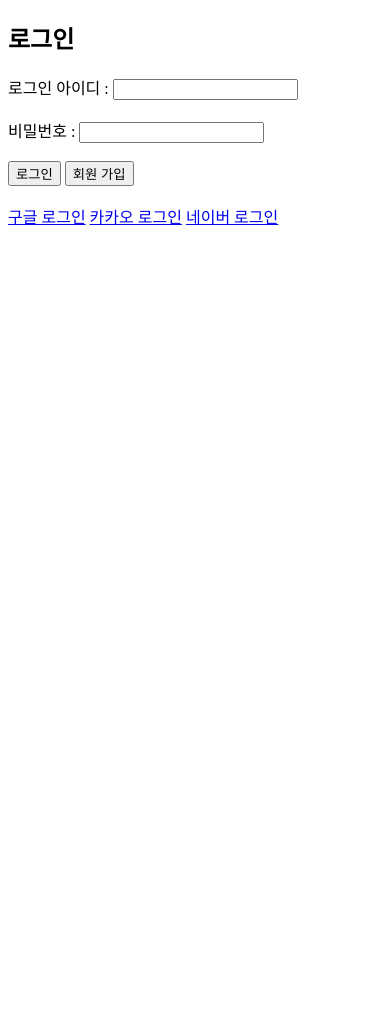
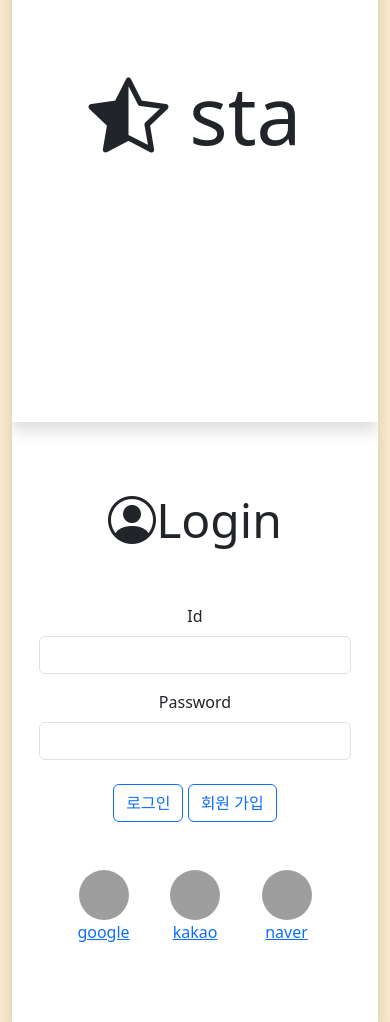
Before and after one commit to shin-jingyu/Spring-sta, a Spring Boot app: page /security-login/login in a window 390 px wide. Before the commit the page ends 225 px from the top, so only its background shows below. Run offline with Spring Boot 4, Linux system fonts and the light colour scheme; some of the project's set-up classes (security, data sources, template engines, error pages and the like) are left out, and stand-ins take their place; grey boxes are pictures that could not be loaded.

Commit message:
login 및 join 뷰 수정완료

```diff
--- a/src/main/java/com/sta/security/config/WebSecurityConfig.java
+++ b/src/main/java/com/sta/security/config/WebSecurityConfig.java
@@ -43,6 +43,7 @@
 	                          .loginPage("/security-login/login")
 	                          .defaultSuccessUrl("/board")
 	                          .failureUrl("/security-login/login")
+	                          .failureHandler(new CustomAuthenticationFailureHandler())
 	                          .permitAll()
 	          )
 	          .logout(logout ->
--- a/src/main/java/com/sta/security/controller/SecurityLoginController.java
+++ b/src/main/java/com/sta/security/controller/SecurityLoginController.java
@@ -68,8 +68,12 @@
             return "join";
         }
 
-        String img= userService.finalImage(joinRequest.getImg());
-        joinRequest.setImg(img);
+        if (joinRequest.getImg()!=null && !joinRequest.getImg().isEmpty()) {
+        	String img= userService.finalImage(joinRequest.getImg());
+        	joinRequest.setImg(img);
+		}
+
+
         userService.join(joinRequest);
         return "redirect:/security-login";
     }
--- a/src/main/resources/templates/login.html
+++ b/src/main/resources/templates/login.html
@@ -1,45 +1,111 @@
 <!DOCTYPE html>
 <html lang="ko">
 <html xmlns:th="http://www.thymeleaf.org">
+
 <head>
 	<meta charset="UTF-8">
+	<link href="https://cdn.jsdelivr.net/npm/bootstrap@5.3.1/dist/css/bootstrap.min.css" rel="stylesheet"
+		integrity="sha384-4bw+/aepP/YC94hEpVNVgiZdgIC5+VKNBQNGCHeKRQN+PtmoHDEXuppvnDJzQIu9" crossorigin="anonymous">
+	<script src="https://cdn.jsdelivr.net/npm/bootstrap@5.3.1/dist/js/bootstrap.bundle.min.js"
+		integrity="sha384-HwwvtgBNo3bZJJLYd8oVXjrBZt8cqVSpeBNS5n7C8IVInixGAoxmnlMuBnhbgrkm"
+		crossorigin="anonymous"></script>
+	<link rel="stylesheet" href="https://cdn.jsdelivr.net/npm/bootstrap-icons@1.10.5/font/bootstrap-icons.css">
+</head>
 
-</head>
 <body>
-<div>
 
-        <h2>로그인</h2>
-        <form th:method="post" th:action="|@{/{loginType}/login (loginType=${loginType})}|" th:object="${loginRequest}">
-            <div>
-                <label th:for="loginId">로그인 아이디 : </label>
-                <input type="text" th:field="*{userid}"/>
+	<div class="container text-center "
+		style=" height: 100vh; display: flex; justify-content: center; align-items: center;">
+
+		<div class="row align-items-center" style="width: 100%;">
+			<div class="col-sm-7 shadow  d-flex align-items-center justify-content-center"
+				style="height: 600px; background-color: white; z-index: 2;">
+				<p style="font-size: 5em;"><i class="bi bi-star-half"></i> sta</p>
 			</div>
-            <br/>
-            <div>
-                <label th:for="password">비밀번호 : </label>
-                <input type="password" th:field="*{password}"/>
+
+			<div class="col-sm-5 shadow d-flex align-items-center justify-content-center"
+				style="height: 600px; background-color: white; z-index: 1;">
+
+				<div class="text-center" style="width: 100%;">
+
+					<p class=" mb-5" style="font-size: 3em;"><i class="bi bi-person-circle"></i>Login</p>
+					<div th:if="${param.error != null}">
+						<div class="alert alert-danger" role="alert">
+							<p th:text="${session.loginError}"></p>
 						</div>
-            <div th:if="${#fields.hasGlobalErrors()}">
-                <br/>
-                <div class="error-class" th:each="error : ${#fields.globalErrors()}" th:text="${error}" />
 					</div>
-            <br/>
-            <button type="submit">로그인</button>
-            <button type="button" th:onclick="|location.href='@{/{loginType}/join (loginType=${loginType})}'|">회원 가입</button> <br/><br/>
-        </form>
-        <a href="/oauth2/authorization/google">구글 로그인</a>
-		<a href="/oauth2/authorization/kakao">카카오 로그인</a>
-		<a href="/oauth2/authorization/naver">네이버 로그인</a>
+					<div class="row justify-content-center">
+						<form th:method="post" th:action="|@{/{loginType}/login (loginType=${loginType})}|"
+							th:object="${loginRequest}" class="col-11 mb-5">
+
+							<div class=" mb-3">
+								<label for="idlabel" class="form-label" th:for="loginId"> Id</label>
+								<input class="form-control" id="idlabel" type="text" th:field="*{userid}" />
+							</div>
+
+							<div class=" mb-4">
+								<label class="form-label" th:for="password">Password </label>
+								<input class="form-control" type="password" th:field="*{password}" />
+
 
 							</div>
+
+							<div>
+								<button class="btn btn-outline-primary" type="submit">로그인</button>
+								<button class="btn btn-outline-primary" type="button"
+									th:onclick="|location.href='@{/{loginType}/join (loginType=${loginType})}'|">회원
+									가입</button>
+							</div>
+						</form>
+					</div>
+					<div class="row justify-content-center">
+
+
+						<div class="col-3">
+							<a href="/oauth2/authorization/google">
+								<img src="/uploads/final/google_logo_icon_169090.png"
+									style="width:50px ; height: 50px; border-radius: 50%;">
+								<p>google</p>
+							</a>
+						</div>
+						<div class="col-3">
+							<a href="/oauth2/authorization/kakao">
+								<img src="/uploads/final/kakao.png"
+									style="width:50px ; height: 50px; border-radius: 50%;">
+								<p>kakao</p>
+							</a>
+						</div>
+						<div class="col-3">
+
+							<a href="/oauth2/authorization/naver">
+								<img src="/uploads/final/naver.png"
+									style="width:50px ; height: 50px; border-radius: 50%;">
+								<p>naver</p>
+							</a>
+						</div>
+					</div>
+
+
+				</div>
+
+			</div>
+		</div>
 </body>
+
 </html>
 
 <style>
 	.error-class {
 		color: red;
 	}
+
 	.error-input {
 		border-color: red;
 	}
+
+
+
+	body {
+		background-color: #FAEBCD;
+	}
 </style>
```
Also changed, not shown: src/main/java/com/sta/security/config/CustomAuthenticationFailureHandler.java (added, +21 -0 lines), src/main/java/com/sta/security/domain/JoinRequest.java (+7 -2 lines), src/main/resources/static/css/main.css (+11 -7 lines), src/main/resources/templates/board/main.html (+4 -3 lines), src/main/resources/templates/join.html (+61 -24 lines), 3 other files. Lines whose indentation alone changed are shown as unchanged.
